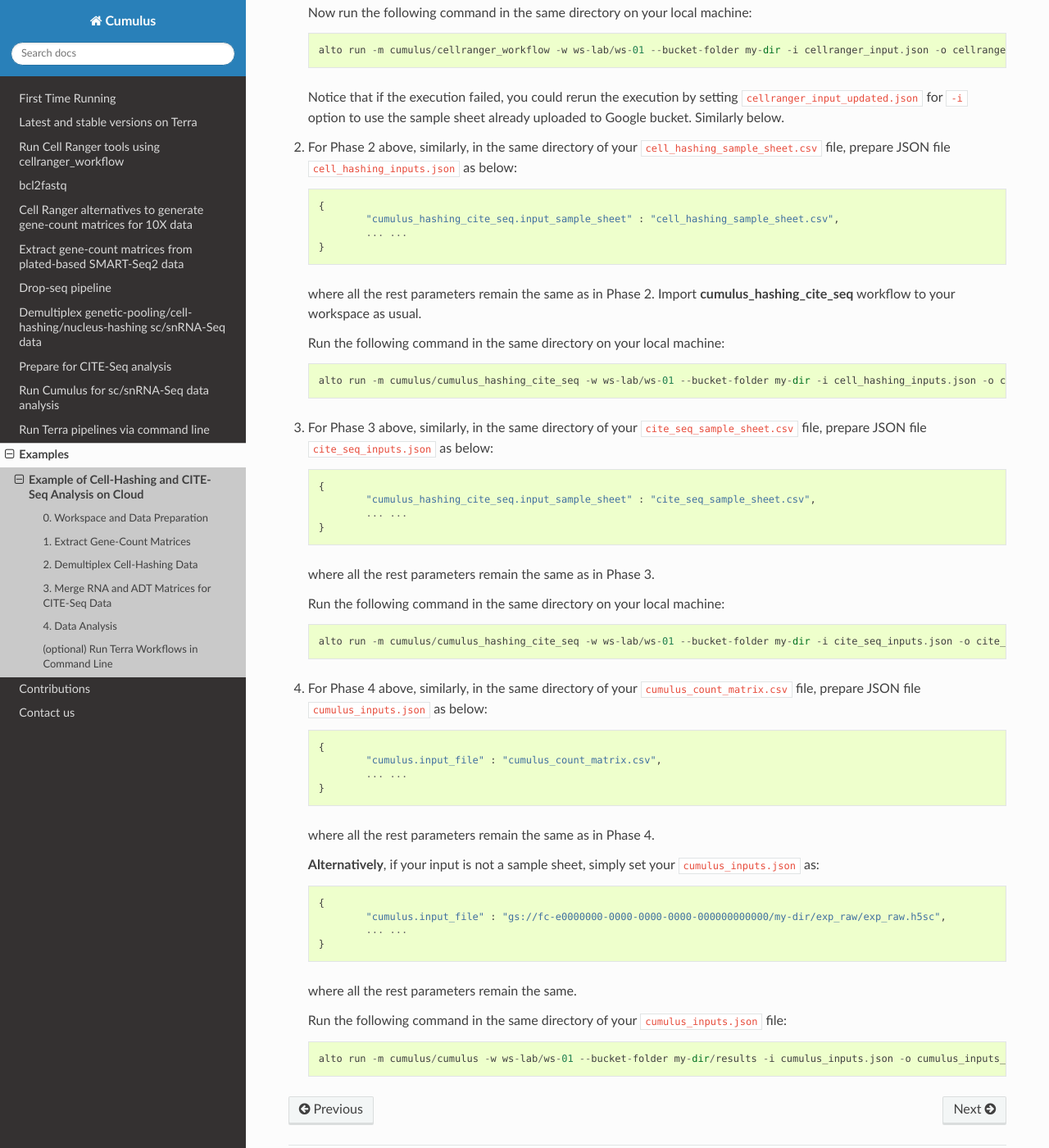
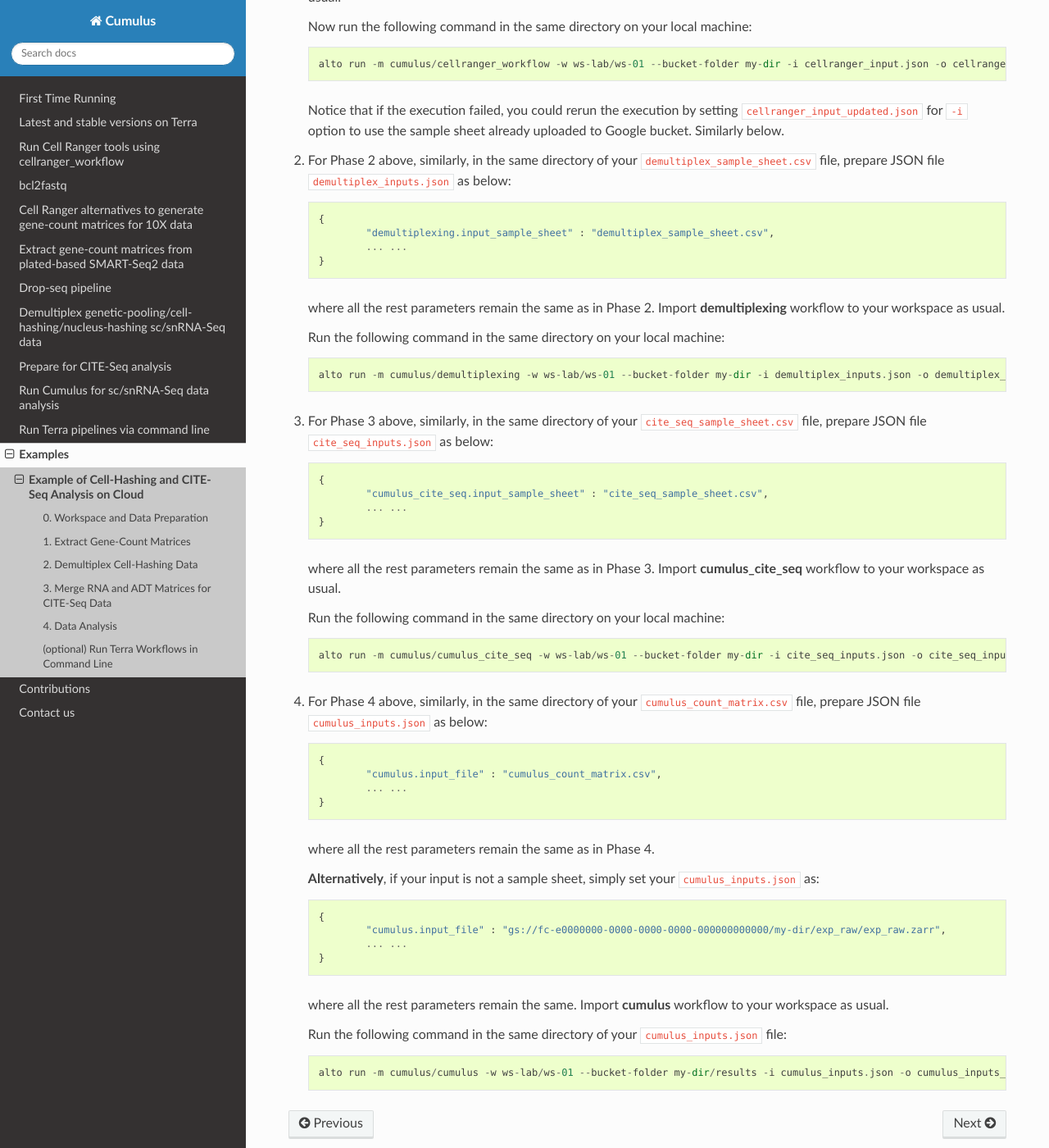
Before and after one commit to lilab-bcb/cumulus, a Sphinx documentation site: the page built from docs/examples/example_hashing_citeseq.rst, in a window 1280 px wide and 1400 px high, scrolled down 6596 px. Shown: the whole window at 82% size. Built offline with Sphinx 7.4.7 and the Read the Docs theme 2.0.0, drawn with Linux system fonts in a browser that asks for light colours; some of the changed text lies outside the part shown.

Commit message:
update example

```diff
--- a/docs/examples/example_hashing_citeseq.rst
+++ b/docs/examples/example_hashing_citeseq.rst
@@ -138,7 +138,7 @@ Copy or upload them to ``gs://fc-e0000000-0000-0000-0000-000000000000/my-dir``.
 
 	#. On the page of cumulus_hashing_cite_seq workflow, upload ``demultiplex_inputs.json`` by clicking ``upload json`` link. Save the inputs, and click ``RUN ANALYSIS`` button to start the job.
 
-When the execution is done, you'll get a processed file, ``exp_demux.h5sc``, stored on cloud ``gs://fc-e0000000-0000-0000-0000-000000000000/my-dir/exp/``.
+When the execution is done, you'll get a processed file, ``exp_demux.zarr``, stored on cloud ``gs://fc-e0000000-0000-0000-0000-000000000000/my-dir/exp/``.
 
 
 ----------------------------------------------------
@@ -149,7 +149,7 @@ When the execution is done, you'll get a processed file, ``exp_demux.h5sc``, sto
 	#. Prepare a sample sheet, ``cite_seq_sample_sheet.csv``, with the following content::
 
 		OUTNAME,RNA,ADT
-		exp_raw,gs://fc-e0000000-0000-0000-0000-000000000000/my-dir/exp/exp_demux.h5sc,gs://fc-e0000000-0000-0000-0000-000000000000/my-dir/sample_cite_seq.csv
+		exp_raw,gs://fc-e0000000-0000-0000-0000-000000000000/my-dir/exp/exp_demux.zarr,gs://fc-e0000000-0000-0000-0000-000000000000/my-dir/sample_cite_seq.csv
 
 	   The structure of sample sheet here is the same as Phase 2. The difference is that you are now using the demultiplexed output ``h5sc`` file from Phase 2 as **RNA** here.
 
@@ -268,31 +269,31 @@ First, install *altocumulus* by following `altocumulus installation instruction
 
    Notice that if the execution failed, you could rerun the execution by setting ``cellranger_input_updated.json`` for ``-i`` option to use the sample sheet already uploaded to Google bucket. Similarly below.
 
-#. For Phase 2 above, similarly, in the same directory of your ``cell_hashing_sample_sheet.csv`` file, prepare JSON file ``cell_hashing_inputs.json`` as below::
+#. For Phase 2 above, similarly, in the same directory of your ``demultiplex_sample_sheet.csv`` file, prepare JSON file ``demultiplex_inputs.json`` as below::
 
 	{
-		"cumulus_hashing_cite_seq.input_sample_sheet" : "cell_hashing_sample_sheet.csv",
+		"demultiplexing.input_sample_sheet" : "demultiplex_sample_sheet.csv",
 		... ...
 	}
 
-   where all the rest parameters remain the same as in Phase 2. Import **cumulus_hashing_cite_seq** workflow to your workspace as usual.
+   where all the rest parameters remain the same as in Phase 2. Import **demultiplexing** workflow to your workspace as usual.
 
    Run the following command in the same directory on your local machine::
 
-	alto run -m cumulus/cumulus_hashing_cite_seq -w ws-lab/ws-01 --bucket-folder my-dir -i cell_hashing_inputs.json -o cell_hashing_inputs_updated.json
+	alto run -m cumulus/demultiplexing -w ws-lab/ws-01 --bucket-folder my-dir -i demultiplex_inputs.json -o demultiplex_inputs_updated.json
 
 #. For Phase 3 above, similarly, in the same directory of your ``cite_seq_sample_sheet.csv`` file, prepare JSON file ``cite_seq_inputs.json`` as below::
 
 	{
-		"cumulus_hashing_cite_seq.input_sample_sheet" : "cite_seq_sample_sheet.csv",
+		"cumulus_cite_seq.input_sample_sheet" : "cite_seq_sample_sheet.csv",
 		... ...
 	}
 
-   where all the rest parameters remain the same as in Phase 3.
+   where all the rest parameters remain the same as in Phase 3. Import **cumulus_cite_seq** workflow to your workspace as usual.
 
    Run the following command in the same directory on your local machine::
 
-	alto run -m cumulus/cumulus_hashing_cite_seq -w ws-lab/ws-01 --bucket-folder my-dir -i cite_seq_inputs.json -o cite_seq_inputs_updated.json
+	alto run -m cumulus/cumulus_cite_seq -w ws-lab/ws-01 --bucket-folder my-dir -i cite_seq_inputs.json -o cite_seq_inputs_updated.json
 
 #. For Phase 4 above, similarly, in the same directory of your ``cumulus_count_matrix.csv`` file, prepare JSON file ``cumulus_inputs.json`` as below::
 
@@ -306,11 +307,11 @@ First, install *altocumulus* by following `altocumulus installation instruction
    **Alternatively**, if your input is not a sample sheet, simply set your ``cumulus_inputs.json`` as::
 
 	{
-		"cumulus.input_file" : "gs://fc-e0000000-0000-0000-0000-000000000000/my-dir/exp_raw/exp_raw.h5sc",
+		"cumulus.input_file" : "gs://fc-e0000000-0000-0000-0000-000000000000/my-dir/exp_raw/exp_raw.zarr",
 		... ...
 	}
 
-   where all the rest parameters remain the same.
+   where all the rest parameters remain the same. Import **cumulus** workflow to your workspace as usual.
 
    Run the following command in the same directory of your ``cumulus_inputs.json`` file::
 
```
Also changed, not shown: other parts of docs/examples/example_hashing_citeseq.rst (+3 -2 lines).
